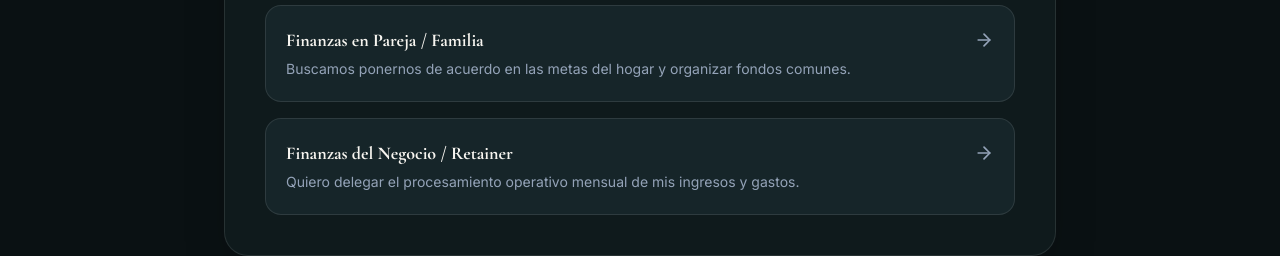
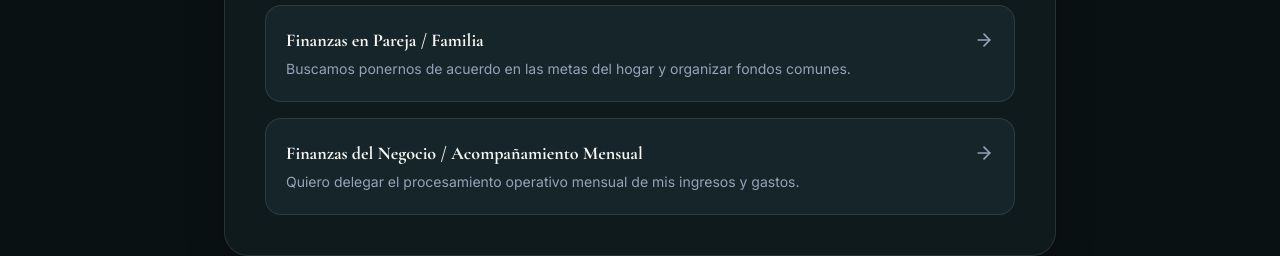
Before and after one commit to copp-ai/web-efi-studio, a React (Vite) app: page / in a window 1280 px wide. Shown: the part 3140-3396 px from the top of the page. Built offline with nearby package versions, Linux system fonts and the light colour scheme.

Commit message:
fix(copy): reemplazar 'Retainer' restante por 'Acompañamiento Mensual' en SelfDiagnostic

```diff
--- a/src/components/SelfDiagnostic.jsx
+++ b/src/components/SelfDiagnostic.jsx
@@ -5,7 +5,7 @@ export default function SelfDiagnostic() {
   const [step, setStep] = useState(0);
   const [answers, setAnswers] = useState({
     scope: null,       // individual | family | business
-    goal: null,        // ordering | savings | retainer
+    goal: null,        // ordering | savings | delegate
     experience: null   // beginner | intermediate
   });
 
@@ -17,7 +17,7 @@ export default function SelfDiagnostic() {
       options: [
         { id: "individual", label: "Finanzas Personales", desc: "Soy profesional independiente o ejecutivo y quiero controlar mi presupuesto propio." },
         { id: "family", label: "Finanzas en Pareja / Familia", desc: "Buscamos ponernos de acuerdo en las metas del hogar y organizar fondos comunes." },
-        { id: "business", label: "Finanzas del Negocio / Retainer", desc: "Quiero delegar el procesamiento operativo mensual de mis ingresos y gastos." }
+        { id: "business", label: "Finanzas del Negocio / Acompañamiento Mensual", desc: "Quiero delegar el procesamiento operativo mensual de mis ingresos y gastos." }
       ]
     },
     {
```
